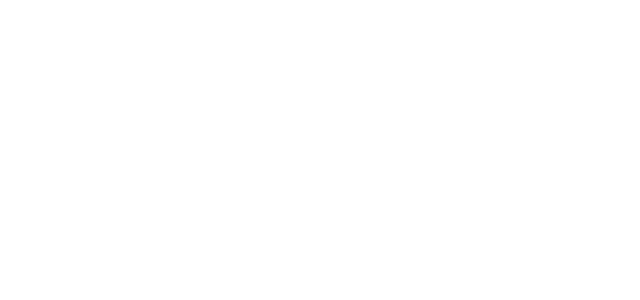
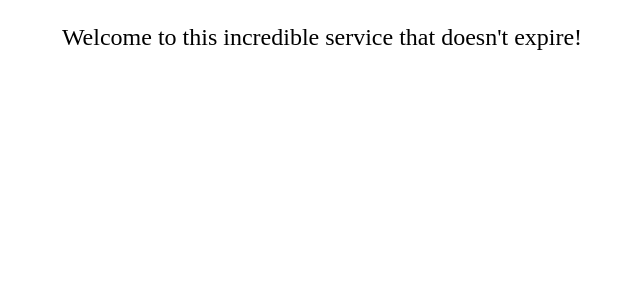
Before and after one commit to ZarathustraSama/odin-shopping-cart, a React (Vite) app: page / in a window 1280 px wide. Shown: the top 300 px of the page, without its empty margins (318-958 px from the left). Built offline with nearby package versions, Linux system fonts and the light colour scheme.

Commit message:
Added basic html/style

```diff
--- a/src/components/HomePage/HomePage.jsx
+++ b/src/components/HomePage/HomePage.jsx
@@ -1,7 +1,12 @@
 import NavigationBar from "../NavigationBar/NavigationBar";
 
+import './HomePage.module.css';
+
 export default function HomePage() {
-  <>
-    <NavigationBar></NavigationBar>
-  </>
+  return(
+    <>
+      <NavigationBar></NavigationBar>
+      <p>Welcome to this incredible service that doesn&apos;t expire!</p>
+    </>
+  )
 }
--- a/src/components/HomePage/HomePage.module.css
+++ b/src/components/HomePage/HomePage.module.css
@@ -0,0 +1,4 @@
+p {
+  font-size: x-large;
+  text-align: center;
+}
```
